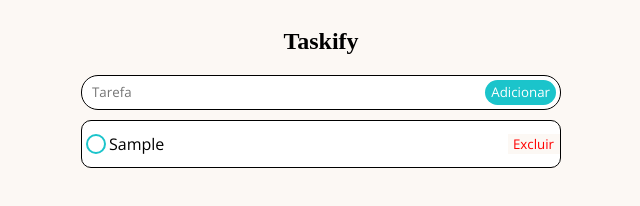
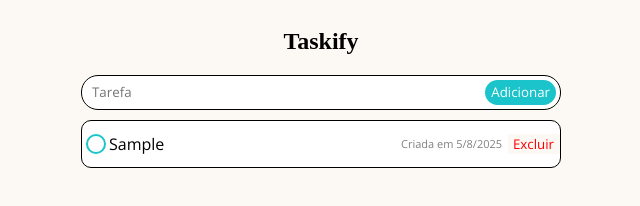
Before and after one commit to dev-caiocaetano/tasfiky, a plain HTML site: page index.html in a window 1280 px wide. Both pictures are taken after typing "Sample" into the empty fields and a click on the button "Adicionar". Shown: the full height of the page, 319-959 px from the left. Drawn offline with nearby package versions, Linux system fonts and the light colour scheme.

Commit message:
Adição de data de criação de tarefa

```diff
--- a/assets/css/style.css
+++ b/assets/css/style.css
@@ -4,7 +4,7 @@
     --check-button-color: #1bc4cb;
     --button-hover: #00a6ac;
     --text-color: #161c20;
-    --task-completa-color: #a09c98;
+    --task-complet-color: #a09c98;
     --text-font: "Open Sans", sans-serif;
 }
 
@@ -105,6 +105,13 @@ li {
     position: relative;
 }
 
+.paragraph__date {
+  font-size: 11px;
+  color: gray;
+  position: absolute;
+  margin-left: 29em;
+}
+
 .checkbox:checked {
     background-color: var(--check-button-color);
 }
--- a/assets/js/main.js
+++ b/assets/js/main.js
@@ -28,9 +28,19 @@ function taskify() {
         deleteButton.appendChild(textDeleteButton); //Adiciona o texto criado para o botão dentro do botão deleteButton
         deleteButton.classList.add("delete__button") //Adiciona uma class=delete__button para estilizar no css
 
+        let additionDate = document.createElement("p"); //Cria um novo <p> para a data que a tarefa foi criada.
+        additionDate.classList.add("paragraph__date"); //Adiciona uma class=paragraph__date para estilizar no css.
+        const date = new Date() //Adiciona a função construtora Date em uma variável.
+        const day = date.getDate(); //Adiciona a uma variável o dia que a tarefa foi criada.
+        const month = date.getMonth() + 1; //Adiciona a uma variável o mês que a tarefa foi criada.
+        const year = date.getFullYear(); //Adiciona a uma variável o ano que a tarefa foi adicionada.
+        let textDate = document.createTextNode(`Criada em ${day}/${month}/${year}`) //Define o texto que exibirá a data
+        additionDate.appendChild(textDate); //Adiciona o texto criado ao paragrafo.
+
         let taskTextNode = document.createTextNode(userTask); //Adiciona a uma variável o conteúdo da tarefa em texto.
         newLi.appendChild(checkbox); //Adiciona o checkbox ao campo da lista
         newLi.appendChild(taskTextNode); //Adiciona a tarefa ao campo da lista
+        newLi.appendChild(additionDate); //Adiciona a data de criação ao campo da lista
         newLi.appendChild(deleteButton); //Adiciona o botão de "Excluir" ao campo da lista
 
         taskList.appendChild(newLi); //Adiciona o <li> completo na lista de tarefas
```
